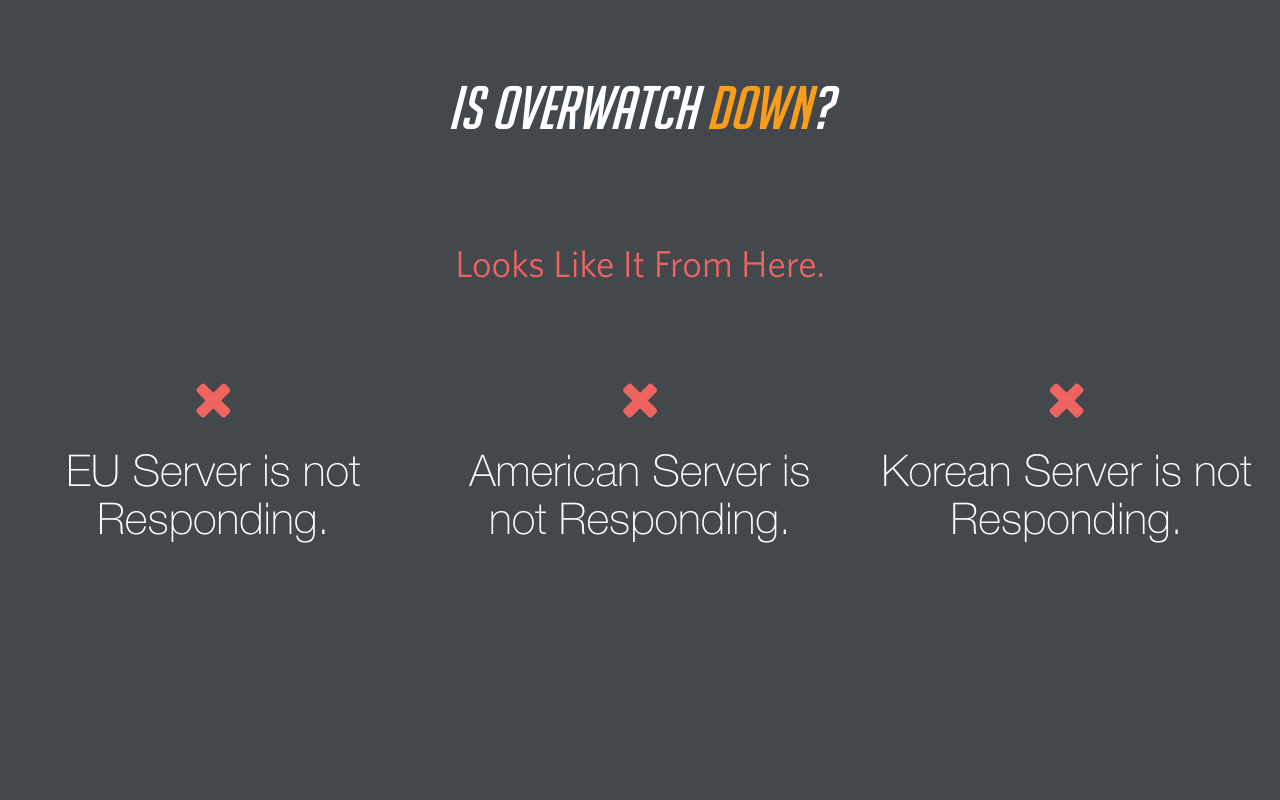
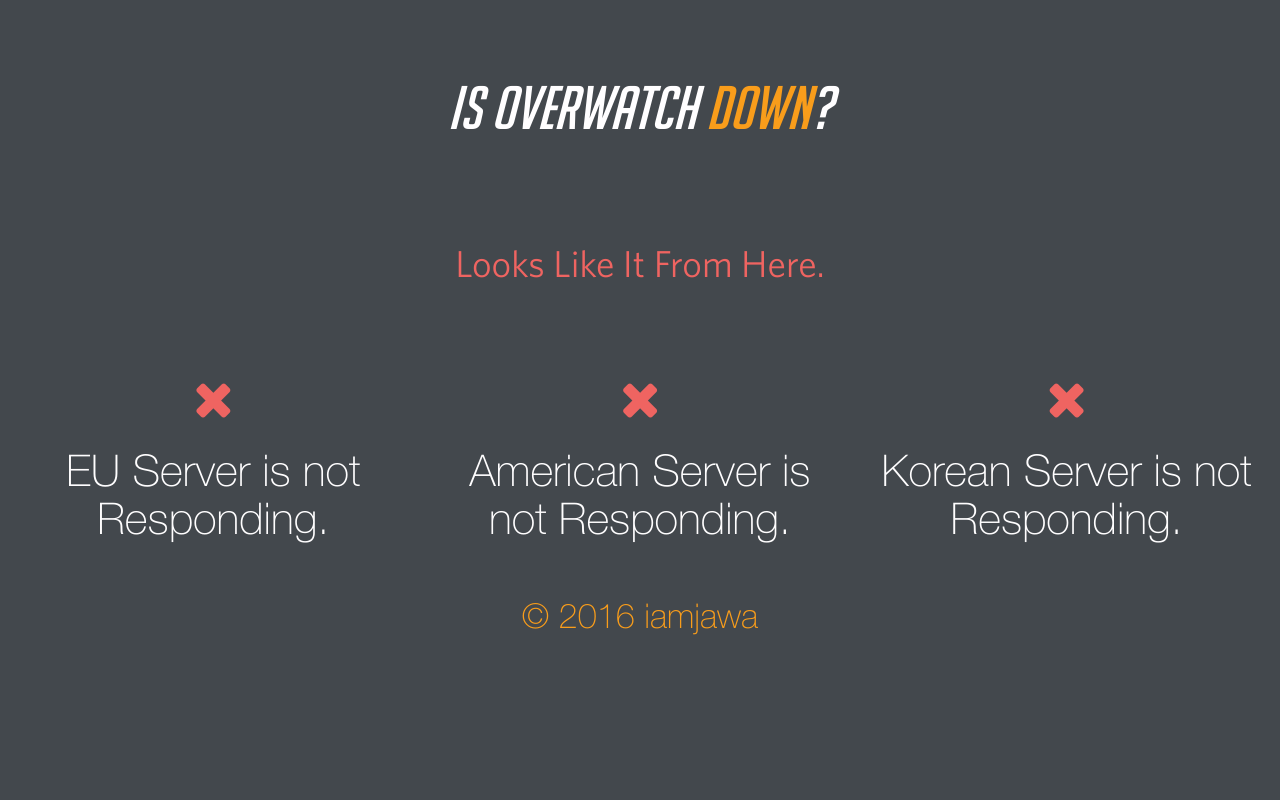
Before and after one commit to iamjawa/isoverwatchdown, a PHP site: page / in a window 1280 px wide. Run offline with PHP 8.4, Linux system fonts and the light colour scheme; some libraries are stand-ins or nearby versions; some web fonts are replaced.

Commit message:
Addded Plug

```diff
--- a/css/main.css
+++ b/css/main.css
@@ -132,3 +132,9 @@ h3 {
   padding-left: 5vw;
   padding-right: 5vw;
 }
+
+.plug {
+  color: #F99D1B;
+  font-family: HelveticaNeueThin;
+  text-align: center;
+}
--- a/index.php
+++ b/index.php
@@ -125,7 +125,13 @@
           </div>
         </div>
 
-
+        <div class="row">
+          <div class="col s12">
+            <h4 class="plug">
+              &copy; <?php echo date("Y"); ?> iamjawa
+            </h4>
+          </div>
+        </div>
       </main>
     </body>
 
```
